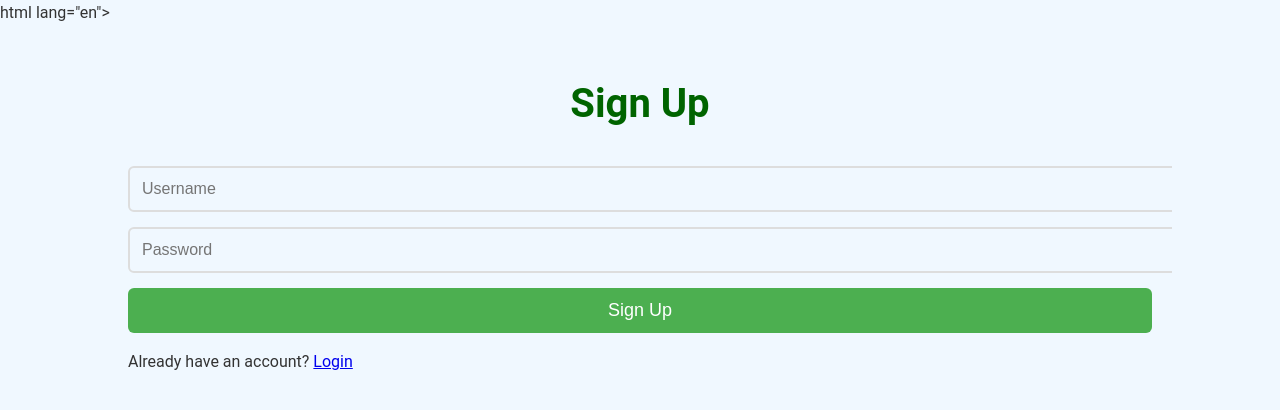
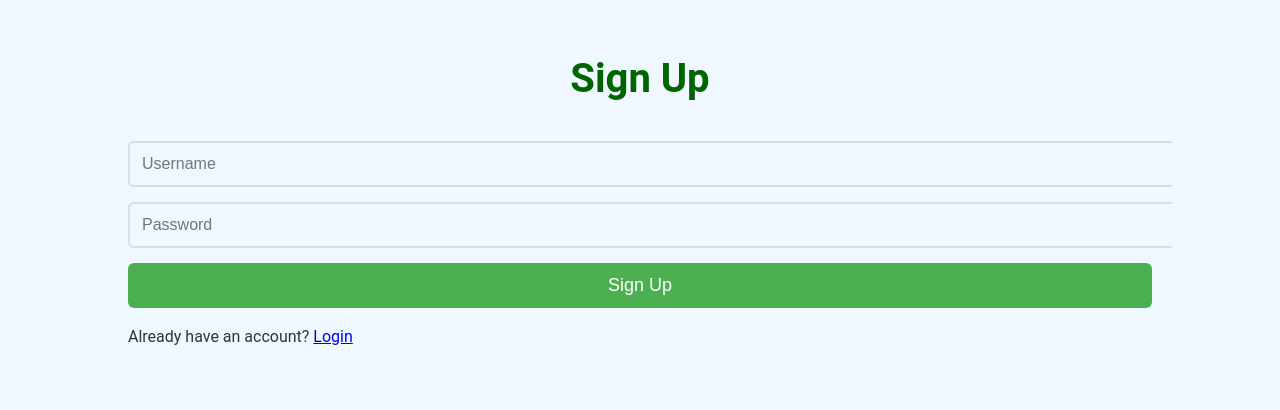
Before and after one commit to Kirai-Kevin/ai-cont-gen, a Flask app: page /signup in a window 1280 px wide. Shown: the top 410 px of the page. Run offline with Flask 3, Linux system fonts and the light colour scheme.

Commit message:
Update signup.html

```diff
--- a/templates/signup.html
+++ b/templates/signup.html
@@ -1,5 +1,5 @@
 <!DOCTYPE html>
-html lang="en">
+<html lang="en">
 <head>
     <meta charset="UTF-8">
     <meta name="viewport" content="width=device-width, initial-scale=1.0">
```
